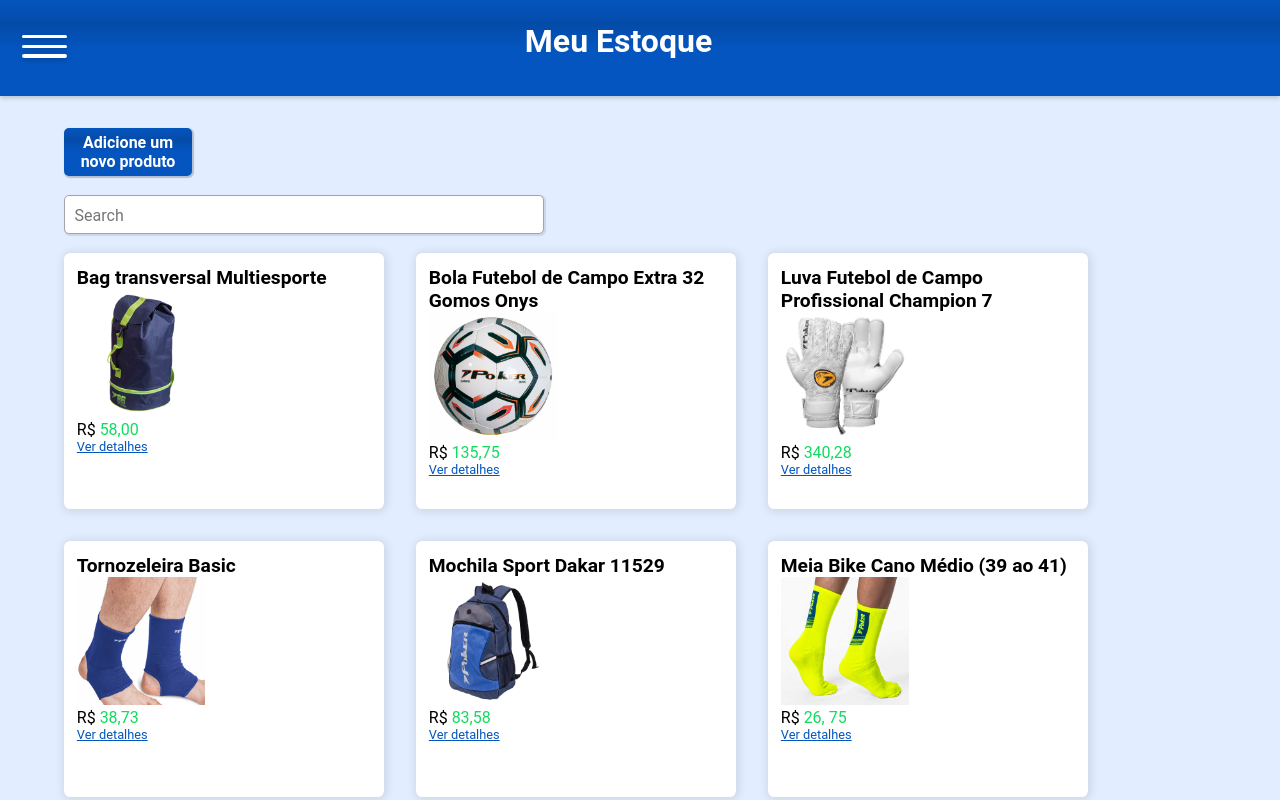
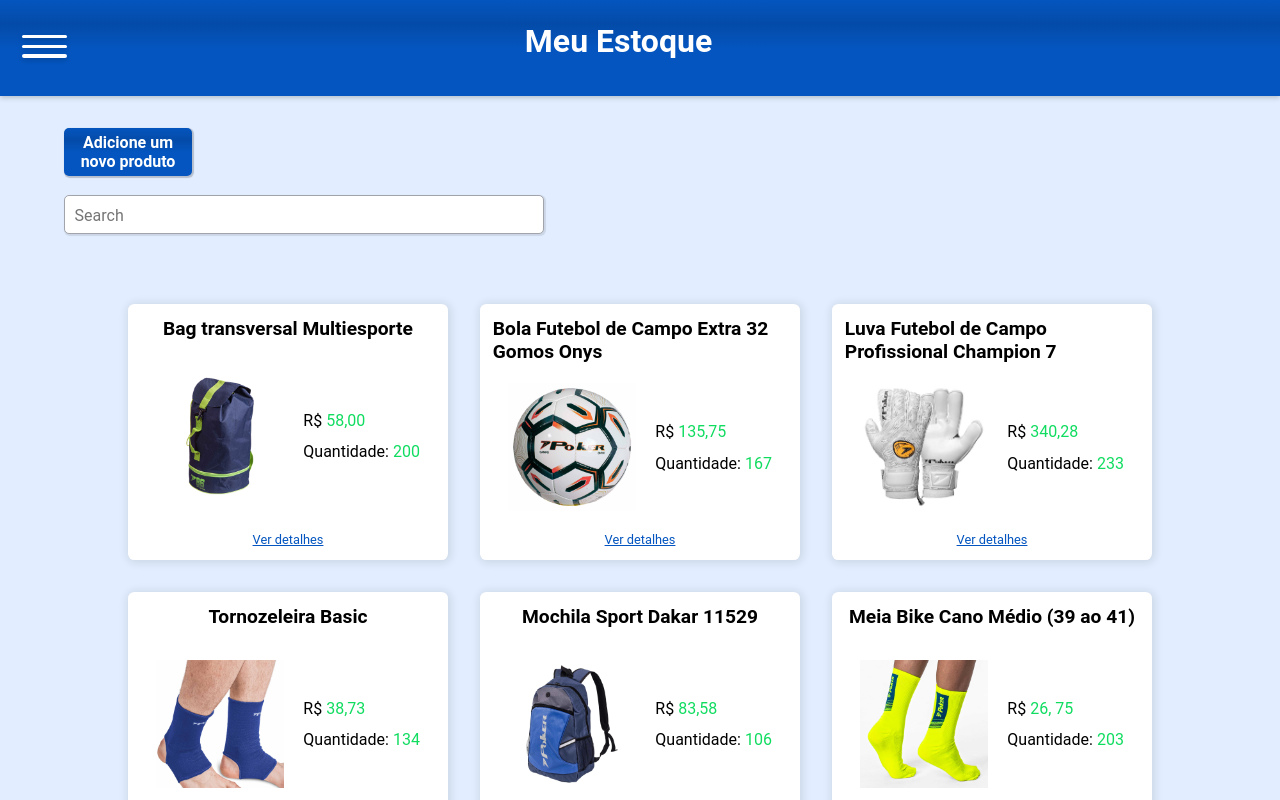
Before and after one commit to SraSidle/meu-estoque, a React (Create React App) app: page /estoque-do-usuario/id in a window 1280 px wide. Shown: the top 800 px of the page. Built offline with nearby package versions, Linux system fonts and the light colour scheme.

Commit message:
feat: product rendering tweak

```diff
--- a/src/components/Product/index.tsx
+++ b/src/components/Product/index.tsx
@@ -1,5 +1,5 @@
 import { mockProducts } from "helpers/data";
-import { useState } from "react";
+import { useEffect, useState } from "react";
 import { SContainer, SProduct, SProductContainer } from "./style";
 import { useNavigate } from "react-router-dom";
 import { Link } from "react-router-dom";
@@ -33,11 +33,20 @@ const Product = (): JSX.Element => {
         {filteredData.map((product) => (
           <SProduct key={product.id}>
             <h2>{product.name}</h2>
-            <img src={product.image} alt={`imagem de ${product.name}`} />
-            <p>
-              R$<span>{` ${product.price}`}</span>
-            </p>
-            <Link className="more-information" to={`/products/${product.id}`}>Ver detalhes</Link>{" "}
+            <div className="container">
+              <img src={product.image} alt={`imagem de ${product.name}`} />
+              <div className="text-container">
+                <p>
+                  R$<span>{` ${product.price}`}</span>
+                </p>
+                <p>
+                  Quantidade: <span>{product.amount}</span>
+                </p>
+              </div>
+            </div>
+            <Link className="more-information" to={`/products/${product.id}`}>
+              Ver detalhes
+            </Link>{" "}
           </SProduct>
         ))}
       </SProductContainer>
--- a/src/components/Product/style.ts
+++ b/src/components/Product/style.ts
@@ -14,12 +14,18 @@ export const SContainer = styled.div`
 
 export const SProductContainer = styled.div`
   display: flex;
+  justify-content: center;
   flex-wrap: wrap;
   gap: 5rem;
+  padding: 8rem 0;
 `;
 
 export const SProduct = styled.div`
   background-color: ${defaultTheme.white};
+  display: flex;
+  flex-direction: column;
+  align-items: center;
+  justify-content: space-between;
   width: 50rem;
   height: 40rem;
   padding: 2rem;
@@ -28,6 +34,17 @@ export const SProduct = styled.div`
 
   &:hover {
     background-color: ${defaultTheme.light};
+  }
+
+  .container {
+    display: flex;
+    align-items: center;
+    gap: 3rem;
+  }
+  .text-container {
+    display: flex;
+    flex-direction: column;
+    gap: 2rem;
   }
 
   p {
```
